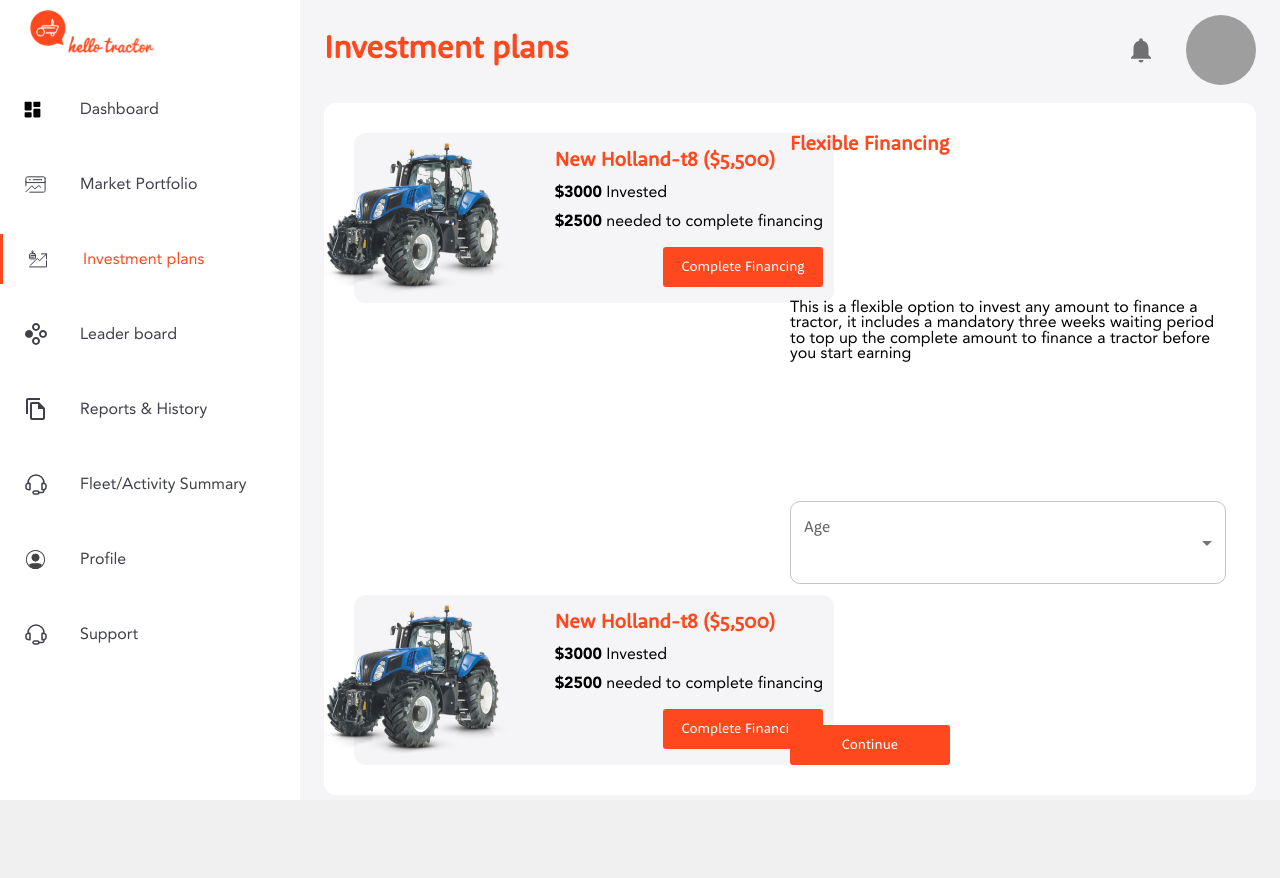
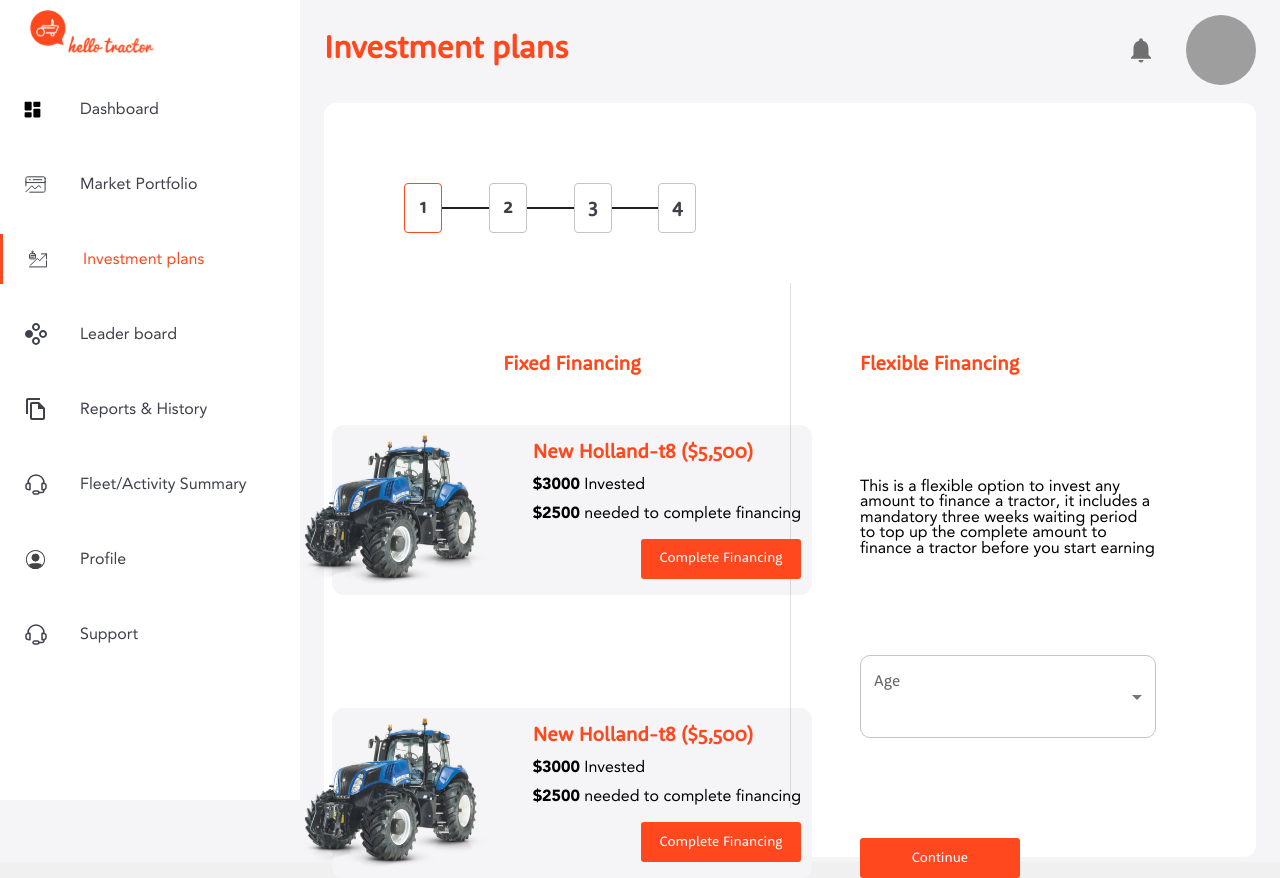
Before and after one commit to hicsail/tractor-finance-dashboard, a React (Vite) app: page /investment-plans in a window 1280 px wide. Before the commit the page ends 800 px from the top, so only its background shows below. Built offline with nearby package versions, Linux system fonts and the light colour scheme; no server answers; grey boxes are pictures that could not be loaded.

Commit message:
invest page wip

```diff
--- /dev/null
+++ b/src/components/FinancingStep.tsx
@@ -0,0 +1,30 @@
+import { Box, Stack, Typography } from '@mui/material';
+import { colors, fontStyles } from '@styles/styles';
+import React from 'react';
+
+export interface Props {
+  isActive: boolean;
+  stepNumber: number;
+}
+
+const TAG = 'FinancingStep.tsx ';
+
+const FinancingStep: React.FC<Props> = (props) => {
+  return (
+    <Stack
+      sx={{
+        justifyContent: 'center',
+        alignItems: 'center',
+        height: '50px',
+        width: '45px',
+        border: 1,
+        borderRadius: '4px',
+        borderColor: props.isActive ? colors.primary : '#C4C4C4'
+      }}
+    >
+      <Typography style={{ ...fontStyles.rooneyBold, fontSize: '20px' }}>{props.stepNumber}</Typography>
+    </Stack>
+  );
+};
+
+export default FinancingStep;
--- /dev/null
+++ b/src/components/FinancingSteps.tsx
@@ -0,0 +1,33 @@
+import { Stack } from '@mui/material';
+import React from 'react';
+import FinancingStep from './FinancingStep';
+
+const TAG = 'FinancingSteps.tsx ';
+
+const renderBorder = () => {
+  return (
+    <Stack
+      sx={{
+        border: 0.5,
+        width: '55px',
+        height: '0.5px'
+      }}
+    />
+  );
+};
+
+const FinancingSteps: React.FC = () => {
+  return (
+    <Stack style={{ margin: 50, flexDirection: 'row', justifyContent: 'space-between', alignItems: 'center' }}>
+      <FinancingStep stepNumber={1} isActive={true} />
+      {renderBorder()}
+      <FinancingStep stepNumber={2} isActive={false} />
+      {renderBorder()}
+      <FinancingStep stepNumber={3} isActive={false} />
+      {renderBorder()}
+      <FinancingStep stepNumber={4} isActive={false} />
+    </Stack>
+  );
+};
+
+export default FinancingSteps;
--- a/src/pages/invest.tsx
+++ b/src/pages/invest.tsx
@@ -1,23 +1,33 @@
 import FinancingForm from '@components/FinancingForm';
+import FinancingSteps from '@components/FinancingSteps';
 import TractorFinancingCard from '@components/TractorFinancingCard';
-import { Grid, Stack } from '@mui/material';
+import { Box, Divider, Grid, Stack, Typography } from '@mui/material';
+import { fontStyles, colors } from '@styles/styles';
 import React from 'react';
 
 export const Invest: React.FC = () => {
   return (
+    <Stack>
+      <Stack style={{ width: '45%' }}>
+        <FinancingSteps />
+      </Stack>
+
       <Grid container width="100%" height="100%">
-      <Grid xs={12} lg={6}>
-        <Stack style={{ marginRight: '30px', justifyContent: 'space-between', height: '100%' }}>
+        <Grid xs={12} lg={6} item>
+          <Stack style={{ alignItems: 'center', justifyContent: 'space-between', height: '100%', margin: '70px 70px' }}>
+            <Typography style={{ ...fontStyles.rooneyBold, color: colors.primary, fontSize: '20px', textAlign: 'left' }}>Fixed Financing</Typography>
             <TractorFinancingCard />
             <Stack style={{ height: '20px' }} />
             <TractorFinancingCard />
           </Stack>
         </Grid>
-      <Grid xs={12} lg={6}>
-        <Stack style={{ height: '100%' }}>
+        <Divider orientation="vertical" flexItem sx={{ mr: '-1px' }} />
+        <Grid xs={12} lg={6} item>
+          <Stack style={{ height: '100%', margin: '70px 70px' }}>
             <FinancingForm />
           </Stack>
         </Grid>
       </Grid>
+    </Stack>
   );
 };
```
Also changed, not shown: 1 other file (tests, documents, lock files or other folders). Lines whose indentation alone changed are shown as unchanged.
